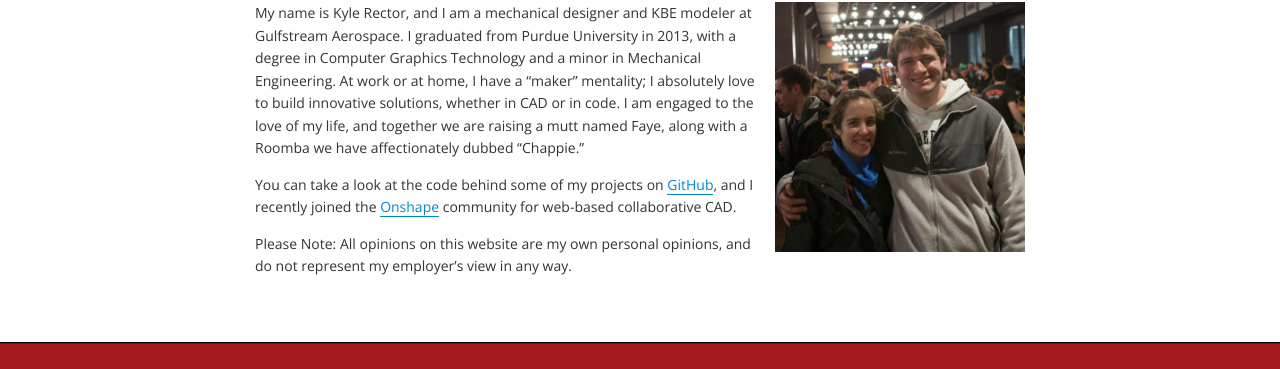
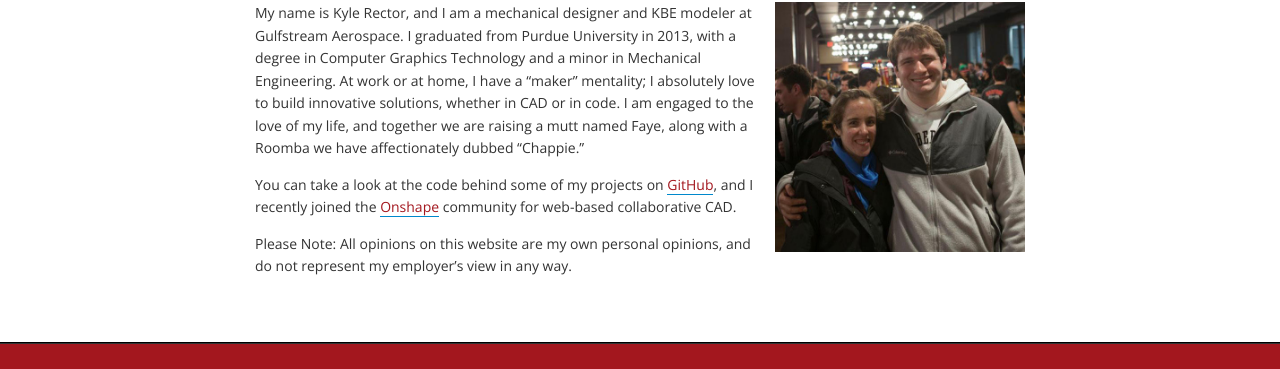
Before and after one commit to KyleARector/KyleARector.github.io, a Jekyll site: the page built from about/index.md, in a window 1280 px wide. Shown: the part 145-514 px from the top of the page. Built offline with Jekyll 4.4.1, drawn with Linux system fonts in a browser that asks for light colours.

Commit message:
Style Update

```diff
--- a/css/style.css
+++ b/css/style.css
@@ -372,13 +372,13 @@
 
 a {
     text-decoration: none;
-    color: #08c;
+    color: #A3171E;
     border-bottom: 1px solid #08c;
 }
 
     a:hover, a:focus, a:active {
-        color: #c00;
-        border-color: #c00;
+        color: #000;
+        border-color: #000;
         outline: 0;
     }
 
```
